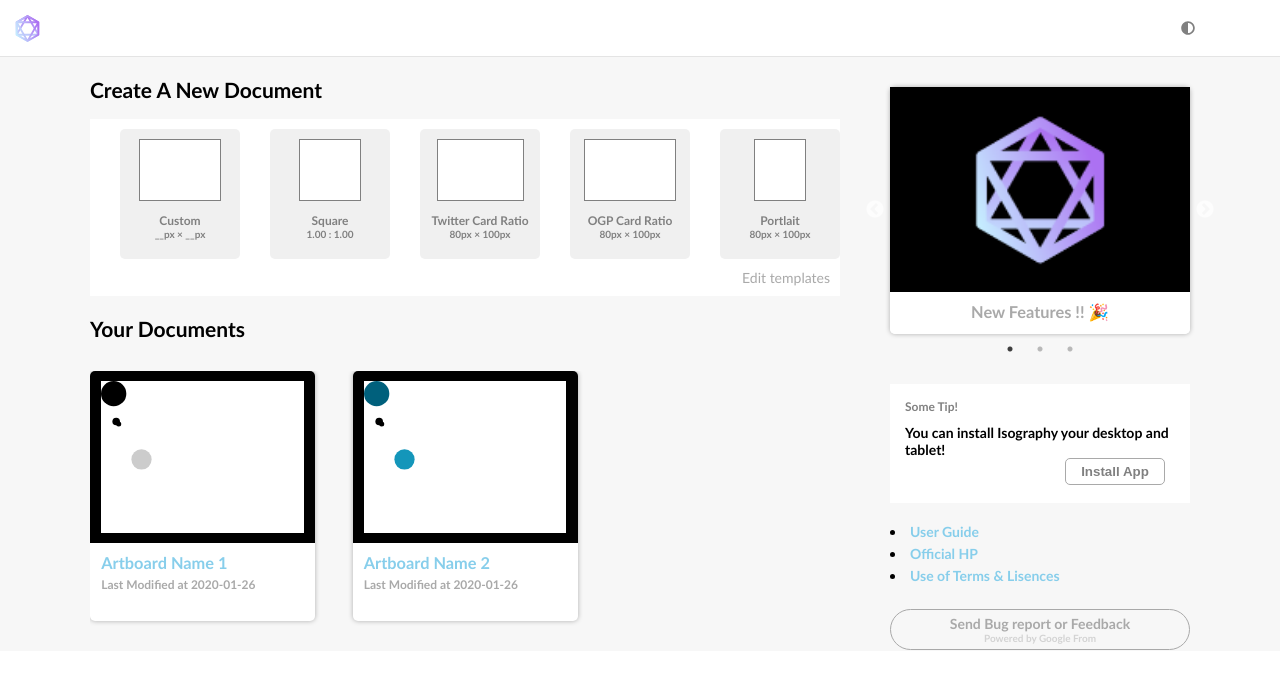
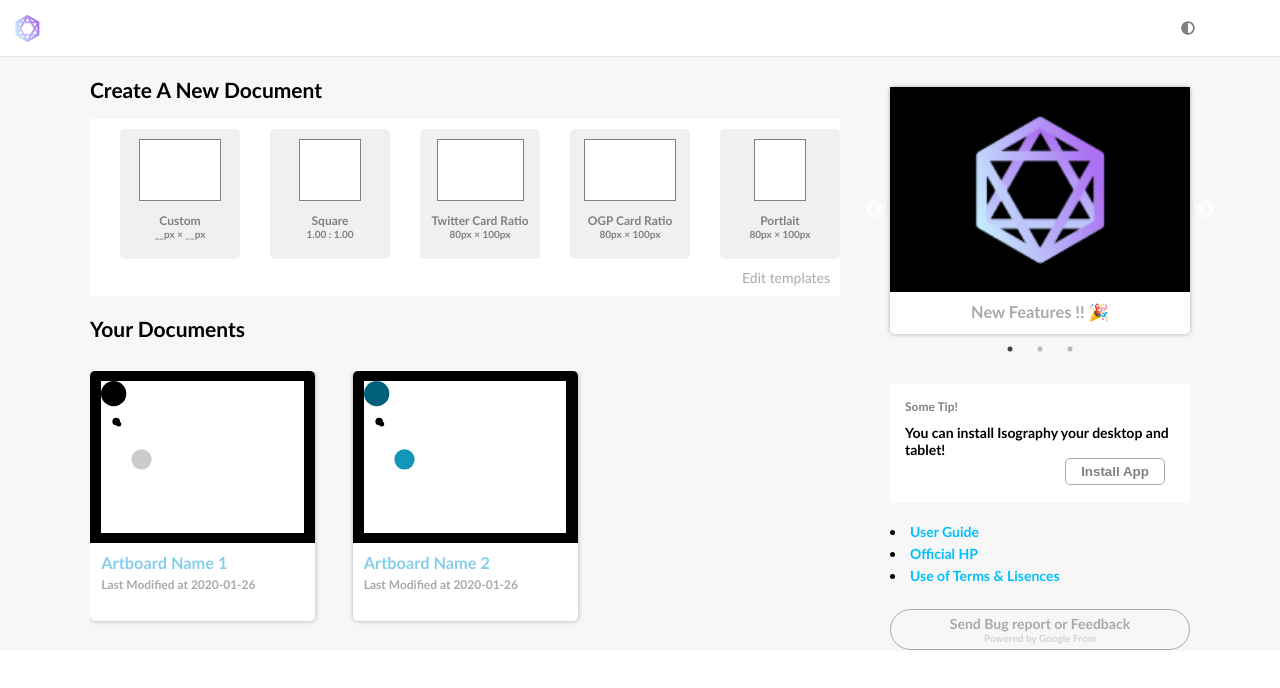
Before and after one commit to jdhudf/isography-demo, a React (Create React App) app: page /home in a window 1280 px wide. Shown: the top 688 px of the page. Built offline with nearby package versions, Linux system fonts and the light colour scheme.

Commit message:
update home

```diff
--- a/src/pages/home.js
+++ b/src/pages/home.js
@@ -169,8 +169,8 @@ const Dashboard = () => {
             <button>Install App</button>
           </div>
           <ul>
-            <li><a href="#">User Guide</a></li>
-            <li><a href="#">Official HP</a></li>
+            <li><a href="https://www.isography.app/test">User Guide</a></li>
+            <li><a href="https://www.isography.app" target="_blank">Official HP</a></li>
             <li><a href="#">Use of Terms & Lisences</a></li>
           </ul>
           <div className="sendFeedback">
--- a/src/styles/home.scss
+++ b/src/styles/home.scss
@@ -47,6 +47,12 @@ aside {
       margin: 5px 0;
       list-style-type: disc;
       list-style-position: inside;
+      a {
+        color: deepskyblue;
+      }
+      a:visited{
+        color: slateblue;
+      }
     }
   }
   .message {
```
